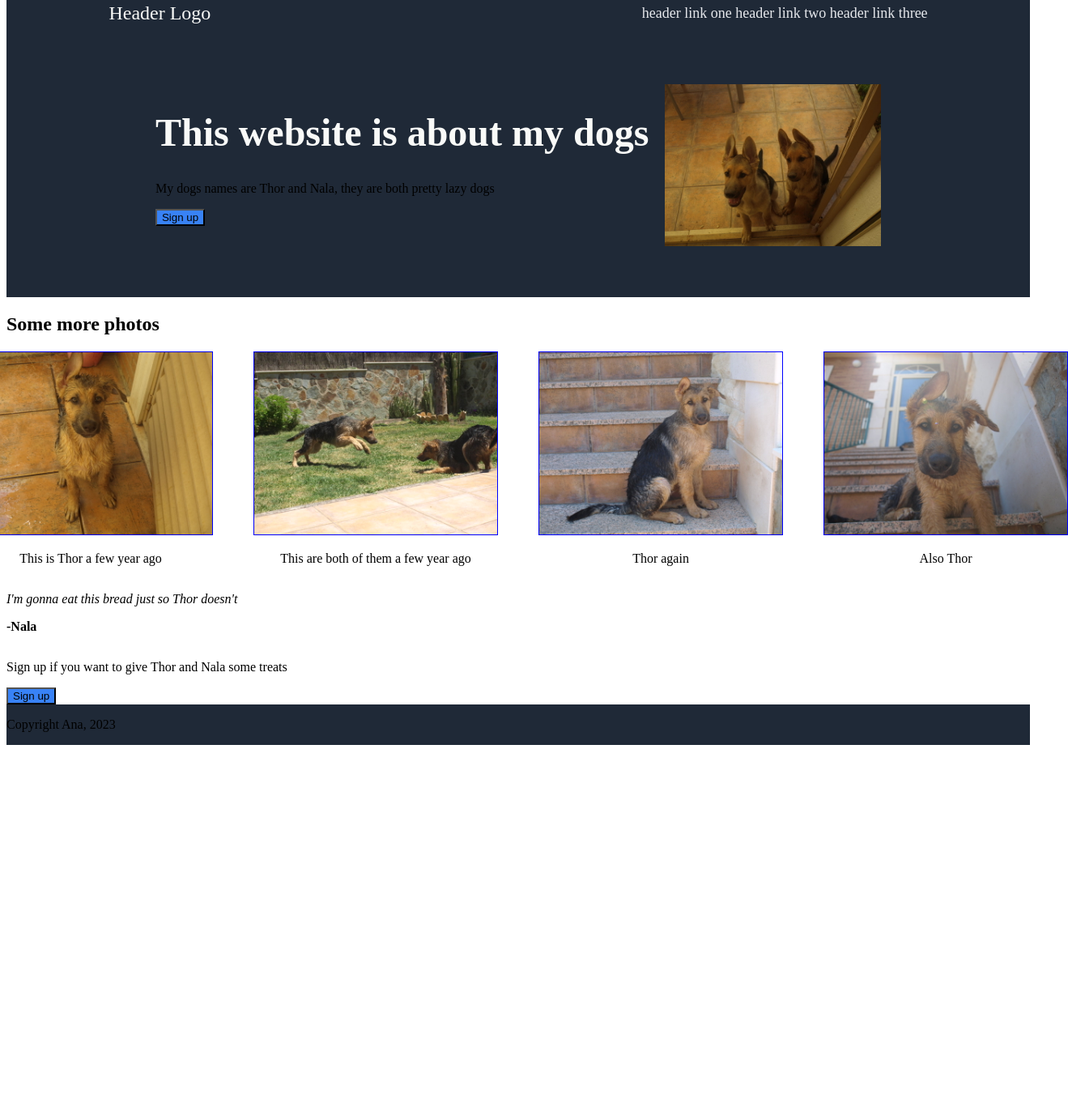
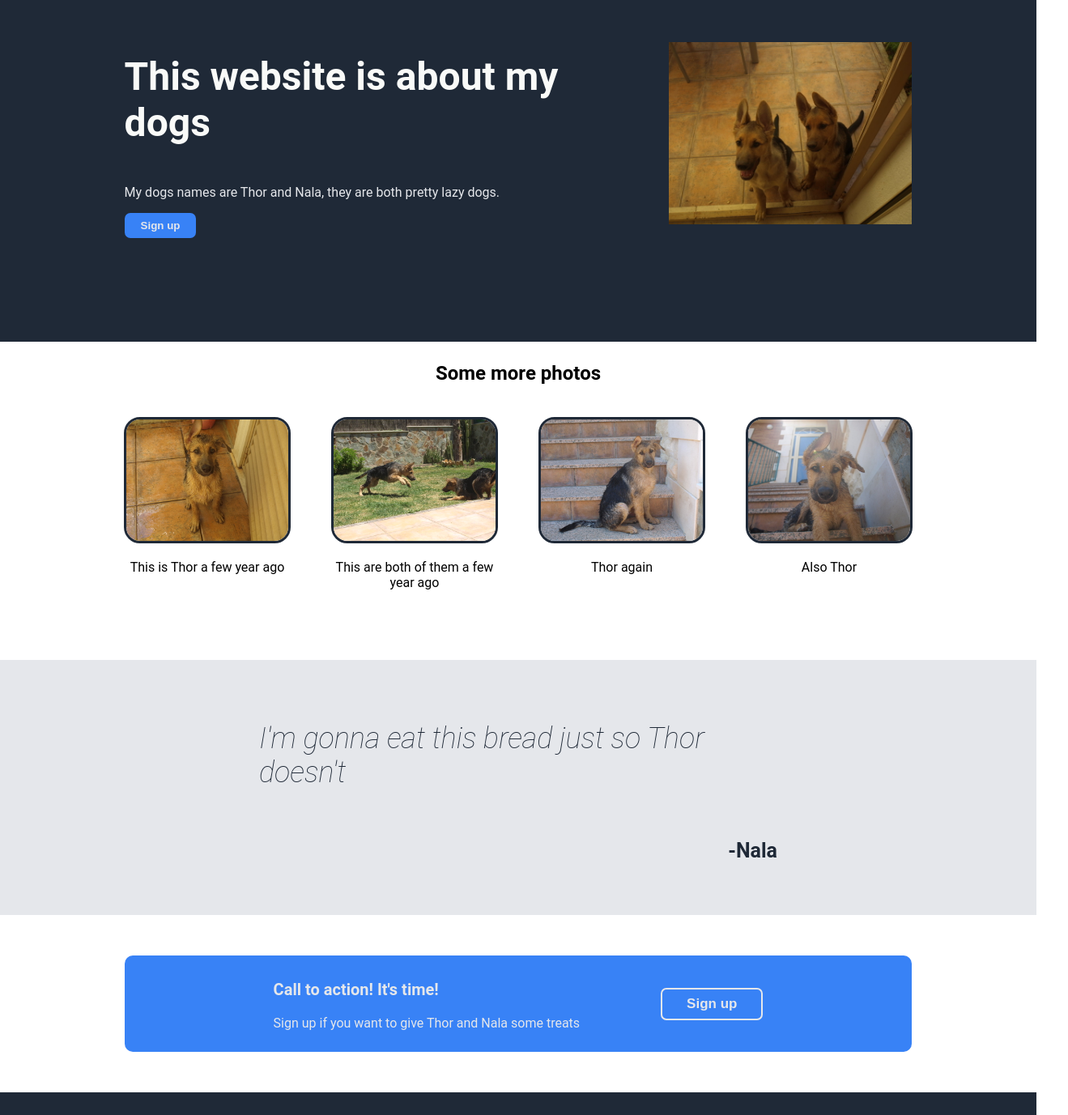
Before and after one commit to AnaSanchez95/odin-landing-page, a plain HTML site: page index.html in a window 1280 px wide. Shown: the part 92-1469 px from the top of the page at 81% size, 1319 px wide, since content can reach past the window. Before the commit the page ends 1020 px from the top, so only its background shows below. Drawn offline with Linux system fonts and the light colour scheme.

Commit message:
Change CSS

```diff
--- a/index.html
+++ b/index.html
@@ -24,8 +24,8 @@
 
             <div class="websitetext">
                 <h1 id="main">This website is about my dogs</h1>
-                <p>My dogs names are Thor and Nala, they are both pretty lazy dogs</p>
-                <button>Sign up</button>
+                <p>My dogs names are Thor and Nala, they are both pretty lazy dogs.</p>
+                <button class="bheader">Sign up</button>
             </div>
 
             <img src="images/P6087933.JPG" alt="A photo of my dogs Thor and Nala, they are german shepherd mix">
@@ -62,13 +62,22 @@
     </div>
 
     <div class="third">
-        <p><i>I'm gonna eat this bread just so Thor doesn't</i></p>
-        <p><strong>-Nala</strong></p>
+        <p>I'm gonna eat this bread just so Thor doesn't</p>
+        <p id="nala">-Nala</p>
     </div>
 
     <div class="fourth">
-        <p>Sign up if you want to give Thor and Nala some treats</p>
-        <button>Sign up</button>
+
+        <div class="call">
+
+           <div class="right">
+             <h3>Call to action! It's time!</h3>
+             <p>Sign up if you want to give Thor and Nala some treats</p>
+           </div>
+
+            <button class="tbutton">Sign up</button>
+        </div>
+
     </div>
 
     <div class="footer">
--- a/styles.css
+++ b/styles.css
@@ -1,7 +1,8 @@
 body {
     display: flex;
     flex-direction: column;
-
+    font-family: roboto, arial, verdana;
+    margin: 0;
 }
 .header, .footer {
     background-color: #1f2937;
@@ -10,12 +11,16 @@ body {
     display: flex;
     flex-direction: column;
     gap: 50px;
-    padding: 5% 10%;
+    padding-right: 12%;
+    padding-left: 12%;
+    padding-bottom: 10%;
 }
 .p1 {
     display: flex;
     justify-content: space-between;
     align-items: center;
+    margin: 0 200px;
+
 }
 
 #logo {
@@ -25,6 +30,22 @@ body {
 .link {
     color: #E5E7EB;
     font-size: 18px;
+    display: flex;
+    gap: 15px;
+}
+
+.p2 {
+    display: flex;
+    justify-content: center;
+    align-items:center;
+    gap: 60px;
+
+}
+.websitetext {
+    display: flex;
+    flex-direction: column;
+    justify-content: center;
+    align-items: flex-start;
 }
 
 #main {
@@ -32,30 +53,36 @@ body {
     font-size: 48px;
     font-weight: bolder;
 }
-.p2 {
-    display: flex;
-    justify-content: center;
-    gap: 20px;
+.websitetext p {
+    color: #E5E7EB;
+}
+
+.bheader {
+    background-color: #3882F6;
+    color: #E5E7EB;
+    padding: 8px 20px;
+    border-radius: 7px;
+    border-style: none;
+    font-weight: bold;
+}
+.p2 img {
+    width: 300px;
+    height: auto;
 
 }
 
-button {
-    background-color: #3882F6;
-}
-.p2 img {
-    width: auto;
-    height: 200px;
-
+.second {
+    display: flex;
+    flex-direction: column;
+    justify-content: center;
+    align-items: center;
+    gap: 20px;
+    padding-right: 12%;
+    padding-left: 12%;
+    padding-bottom: 70px;
+    padding-top: 5px;
 }
 
-.info img{
-    width: 300px;
-    height: auto;
-    border: 40px solid blue;
-    border-style: round;
-    border-width: 1px;
-
-}
 
 .container {
     display: flex;
@@ -63,3 +90,69 @@ button {
     gap: 50px;
     text-align: center;
 }
+.info img{
+    width: 200px;
+    height: auto;
+    border: 3px solid #1f2937;
+    border-radius: 20px;
+    border-width: 3px;
+
+}
+
+.third {
+    background-color: #E5E7EB;
+    display: flex;
+    flex-direction: column;
+    align-items: center;
+    padding: 40px 25%;
+    font-size: 36px;
+    font-style: italic;
+    font-weight: lighter;
+    color: #1f2937;
+}
+
+#nala {
+    font-size: 25px;
+    align-self: self-end;
+    font-weight: bold;
+    font-style: normal;
+}
+
+.call {
+    background-color: #3882F6;
+    margin: 50px 12%;
+    padding: 10px 20px;
+    display: flex;
+    align-items: center;
+    justify-content: center;
+    gap: 100px;
+    border-radius: 10px;
+    color: #E5E7EB;
+}
+
+.tbutton {
+    background-color: #3882F6;
+    color: #E5E7EB;
+    font-weight: bold;
+    font-size: 17px;
+    padding: 8px 30px;
+    border-radius: 7px;
+    border-style: solid;
+    border-color: #E5E7EB;
+    font-weight: bold;
+
+}
+h3 {
+    font-size: 20px;
+    font-weight: bold;
+}
+
+
+
+
+
+.footer {
+    text-align: center;
+    color: #E5E7EB;
+    padding: 15px;
+}
```
